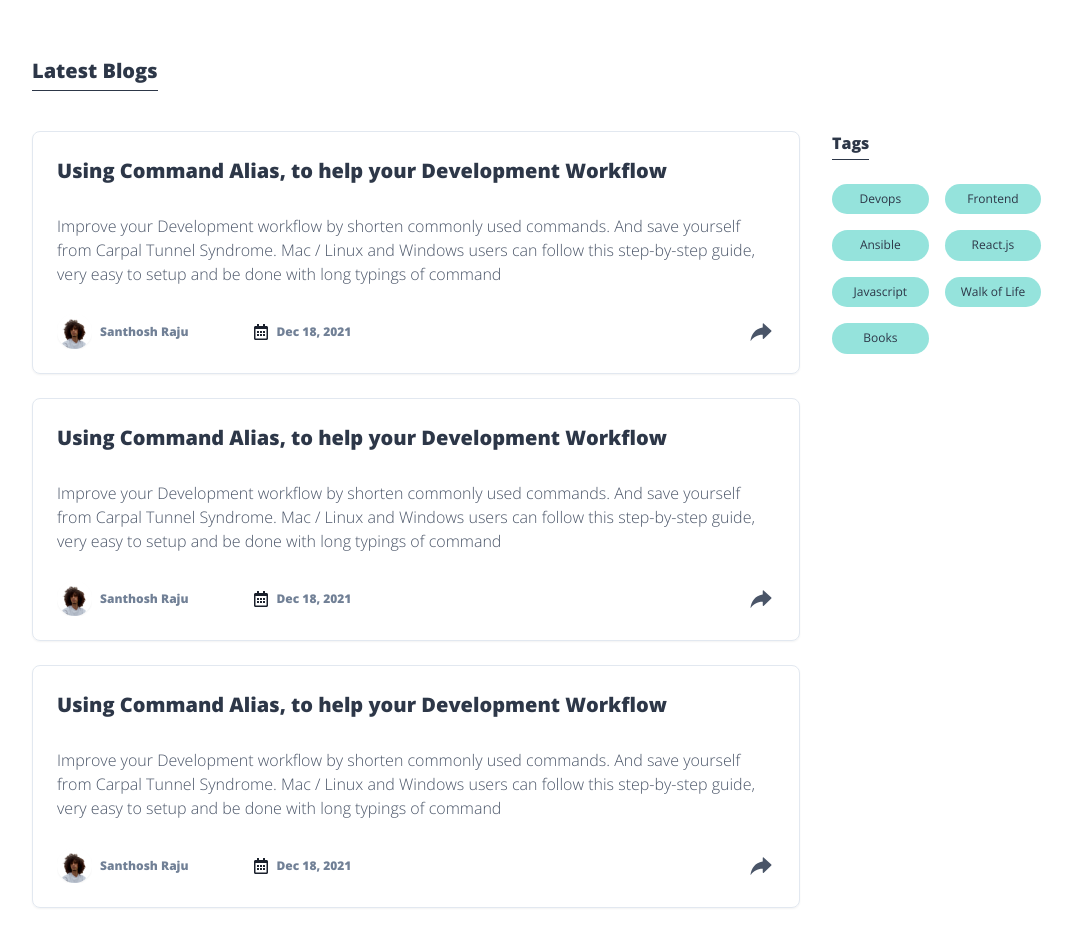
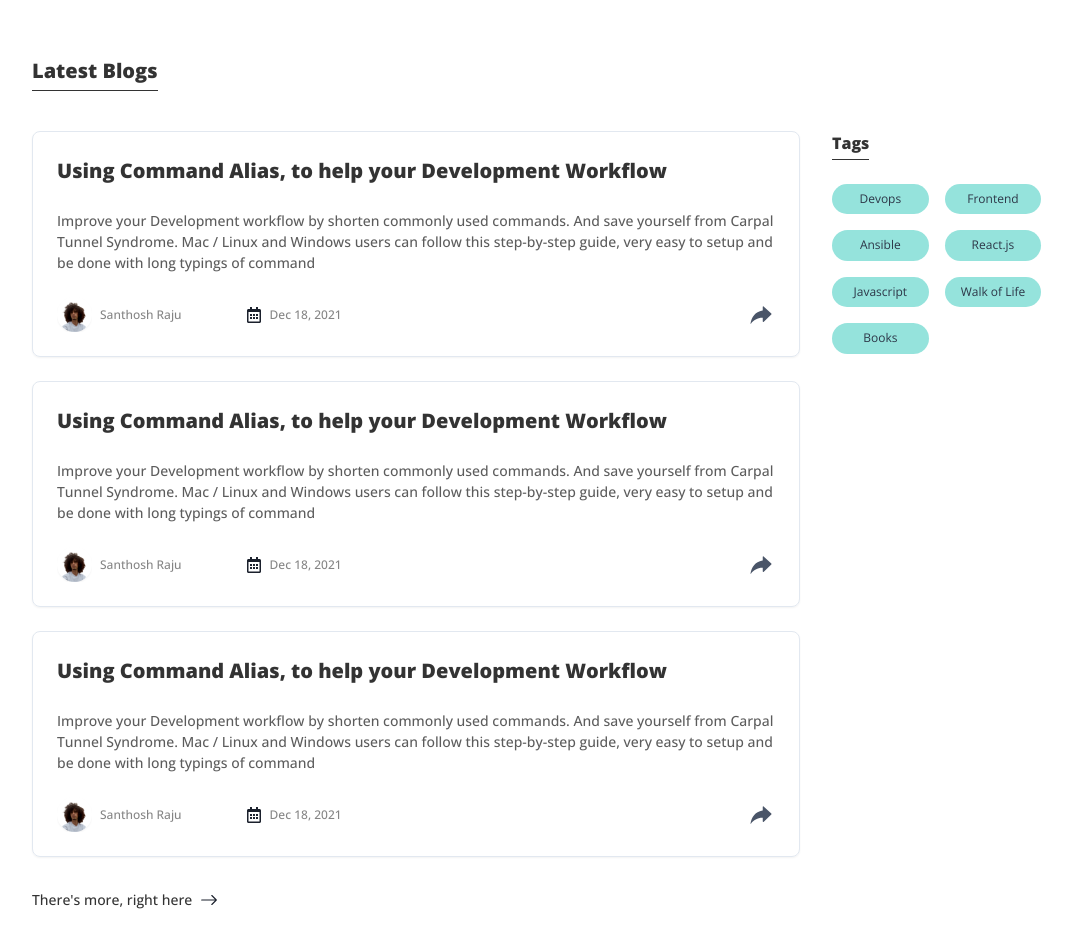
Before and after one commit to SanthoshRaju91/santhosh.raju, a Next.js app: page / in a window 1280 px wide. Shown: the part 580-1523 px from the top of the page, without its empty margins (96-1168 px from the left). Built offline with nearby package versions, Linux system fonts and the light colour scheme.

Commit message:
Changing Font styles in Latest Blogs

```diff
--- a/components/Avatar/index.tsx
+++ b/components/Avatar/index.tsx
@@ -19,7 +19,7 @@ const UserAvatar: React.FC<IUserAvatar> = ({ imageSrc, userName }) => {
           alt="User"
           boxShadow={"sm"}
         />
-        <Text fontSize="xs" fontWeight={"semibold"} textColor="gray.500">
+        <Text fontSize="xs" fontWeight={"medium"} textColor="blackAlpha.600">
           {userName}
         </Text>
       </HStack>
--- a/components/Card/index.tsx
+++ b/components/Card/index.tsx
@@ -14,11 +14,15 @@ const Card: React.FC = () => {
       boxShadow={"sm"}
       p={6}
     >
-      <VStack spacing={7} alignItems={"left"}>
-        <Text fontSize={"xl"} fontWeight={"black"} textColor={"gray.700"}>
+      <VStack spacing={6} alignItems={"left"}>
+        <Text fontSize={"xl"} fontWeight={"black"} textColor={"blackAlpha.800"}>
           Using Command Alias, to help your Development Workflow
         </Text>
-        <Text fontSize={"md"} fontWeight={"light"} textColor={"gray.600"}>
+        <Text
+          fontSize={"sm"}
+          fontWeight={"medium"}
+          textColor={"blackAlpha.700"}
+        >
           Improve your Development workflow by shorten commonly used commands.
           And save yourself from Carpal Tunnel Syndrome. Mac / Linux and Windows
           users can follow this step-by-step guide, very easy to setup and be
--- a/components/LatestBlogs/index.tsx
+++ b/components/LatestBlogs/index.tsx
@@ -11,11 +11,11 @@ const LatestBlogs: React.FC = () => {
         <Text
           fontSize={{ sm: "lg", md: "xl" }}
           fontWeight={"bold"}
-          textColor={"gray.700"}
+          textColor={"blackAlpha.800"}
           borderBottomWidth={1}
           inlineSize={"max"}
           pb={1}
-          borderBottomColor={"gray.700"}
+          borderBottomColor={"blackAlpha.800"}
         >
           Latest Blogs
         </Text>
@@ -34,8 +34,8 @@ const LatestBlogs: React.FC = () => {
           <Text
             fontSize={"md"}
             fontWeight={"bold"}
-            textColor={"gray.700"}
-            borderBottomColor={"gray.700"}
+            textColor={"blackAlpha.800"}
+            borderBottomColor={"blackAlpha.800"}
             borderBottomWidth={1}
             inlineSize={"max"}
             pb={1}
@@ -60,7 +60,11 @@ const LatestBlogs: React.FC = () => {
       <Box mt={8}>
         <Link href={"/blogs"} passHref>
           <HStack alignItems={"center"} spacing={2} cursor={"pointer"}>
-            <Text fontSize={"sm"} fontWeight={"normal"} textColor={"gray.600"}>
+            <Text
+              fontSize={"sm"}
+              fontWeight={"medium"}
+              textColor={"blackAlpha.800"}
+            >
               There&apos;s more, right here
             </Text>
             <BsArrowRight size={"18px"} />
--- a/components/Published/index.tsx
+++ b/components/Published/index.tsx
@@ -9,7 +9,11 @@ const Published: React.FC<IPublished> = ({ publishedDate }) => {
     <Box>
       <HStack spacing={2}>
         <FaRegCalendarAlt />
-        <Text fontSize={"xs"} fontWeight={"semibold"} textColor={"gray.500"}>
+        <Text
+          fontSize={"xs"}
+          fontWeight={"medium"}
+          textColor={"blackAlpha.600"}
+        >
           {publishedDate}
         </Text>
       </HStack>
```
